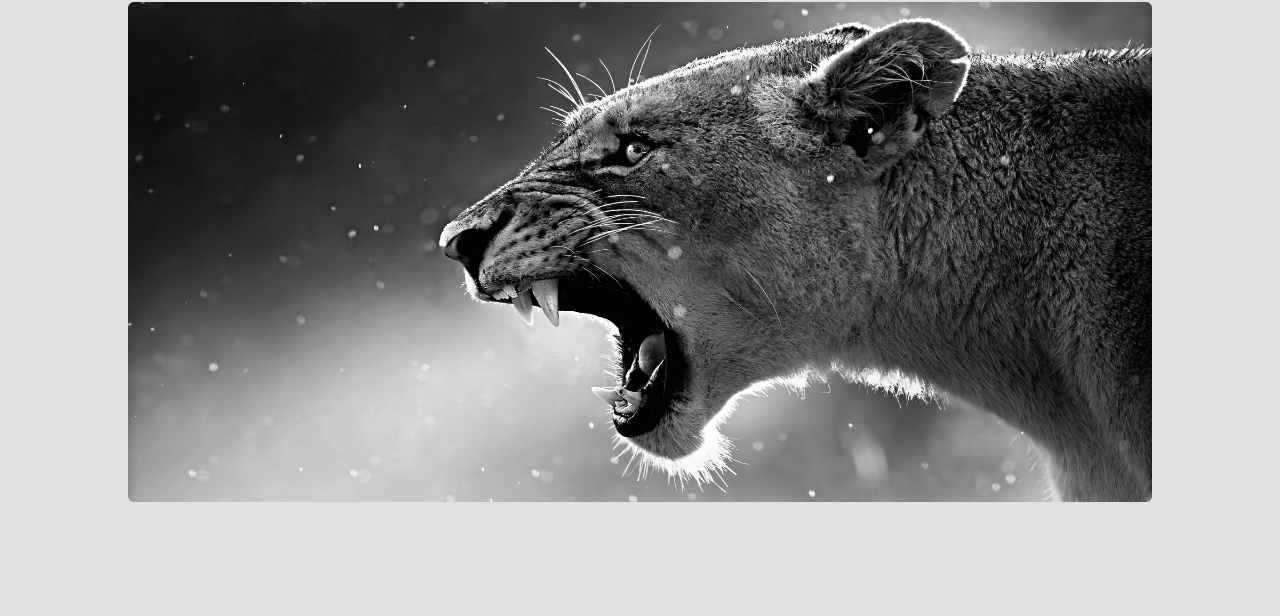
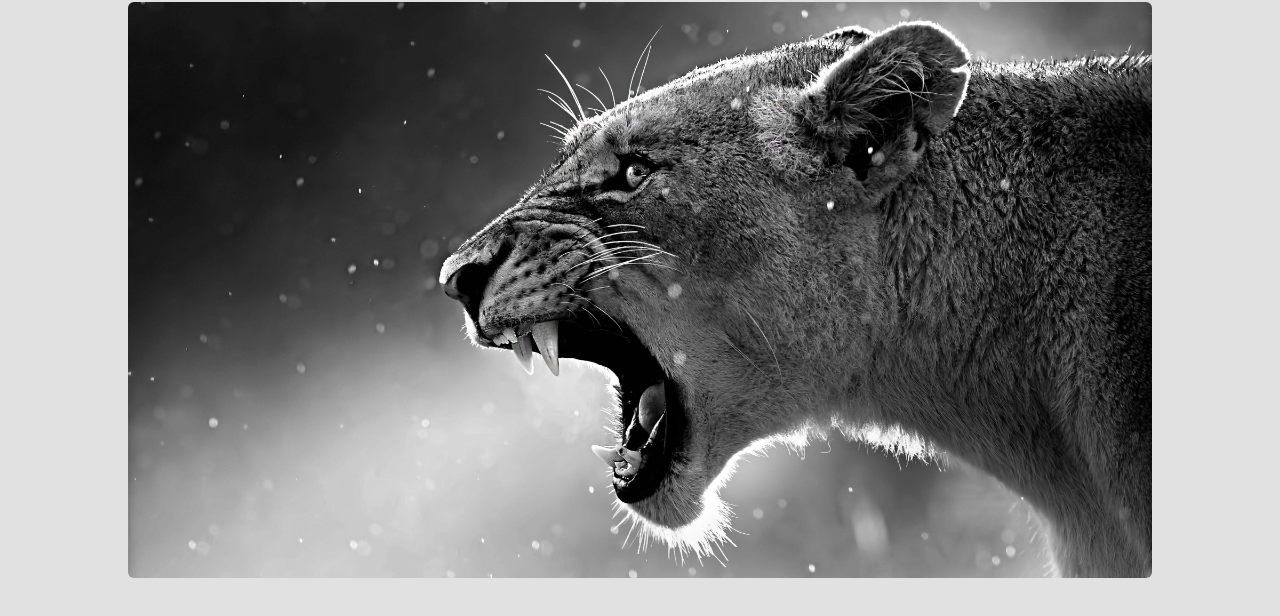
Before and after one commit to olotuolu/449-photos, a plain HTML site: page image.html in a window 1280 px wide. Shown: the part 124-740 px from the top of the page. Drawn offline with Linux system fonts and the light colour scheme.

Commit message:
CSS adjustment

```diff
--- a/screen.css
+++ b/screen.css
@@ -64,5 +64,5 @@ img{
 
 .detailed img{
     width: 80%;
-    height: 500px;
+    height: 80%;
 }
```
